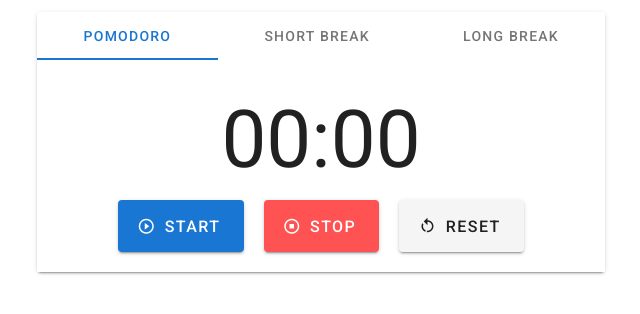
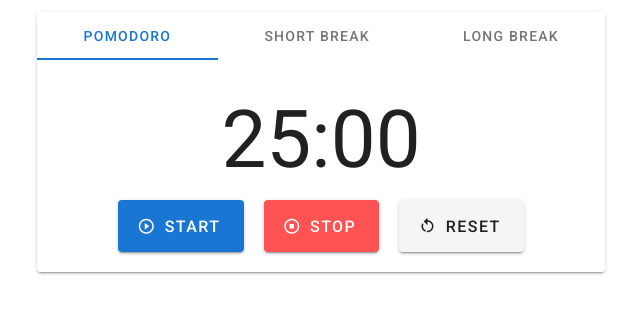
Before and after one commit to shikharbaheti/Pomodoro-App, a Vue app: page / in a window 1280 px wide. Shown: the top 314 px of the page, without its empty margins (319-959 px from the left). Built offline with nearby package versions, Linux system fonts and the light colour scheme.

Commit message:
Finish basic timer
Completed the main timer app - Pomodoro, Short break, and long break.

```diff
--- a/src/App.vue
+++ b/src/App.vue
@@ -1,6 +1,6 @@
 <template>
   <v-app>
-    <v-content>
+    <v-main>
       <v-container>
         <v-row>
           <v-col sm="6" offset-sm="3">
@@ -8,7 +8,7 @@
           </v-col>
         </v-row>
       </v-container>
-    </v-content>
+    </v-main>
   </v-app>
 </template>
 
@@ -19,11 +19,11 @@ export default {
   name: "App",
 
   components: {
-    Pomodoro
+    Pomodoro,
   },
 
   data: () => ({
     //
-  })
+  }),
 };
 </script>
--- a/src/components/Pomodoro.vue
+++ b/src/components/Pomodoro.vue
@@ -1,28 +1,29 @@
 <template>
   <v-card>
-    <v-tabs v-model="timerType" grow>
-      <v-tab v-for="tab in tabTitles" :key="tab">{{ tab }}</v-tab>
-      <v-tabs-items v-model="timerType">
-        <v-tab-item>
-          <v-card
-            color="basil"
-            class="pa-5 d-flex flex-column justify-center align-center"
-            flat
-          >
-            <h1 class="time">{{ display.minutes }}:{{ display.seconds }}</h1>
+    <v-tabs @change="changeCurrentTimer" v-model="currentTimer" grow>
+      <v-tab v-for="timer in timers" :key="timer.name">{{ timer.name }}</v-tab>
+      <!-- <v-tabs-items v-model="currentTimer">
+        <v-tab-item> </v-tab-item>
+      </v-tabs-items> -->
+    </v-tabs>
+    <v-card class="pa-5 d-flex flex-column justify-center align-center" flat>
+      <h1 class="time">{{ displayMinutes }}:{{ displaySeconds }}</h1>
       <div class="button-group">
-              <v-btn x-large color="primary">
+        <v-btn @click="start" x-large color="primary">
           <v-icon left>mdi-play-circle-outline</v-icon>Start
         </v-btn>
-              <v-btn x-large color="error">
+        <v-btn @click="stop" x-large color="error">
           <v-icon left>mdi-stop-circle-outline</v-icon>Stop
         </v-btn>
-              <v-btn x-large> <v-icon left>mdi-restart</v-icon>Reset </v-btn>
+        <v-btn
+          @click="reset(timers[currentTimer].minutes)"
+          :disabled="isRunning"
+          x-large
+        >
+          <v-icon left>mdi-restart</v-icon>Reset
+        </v-btn>
       </div>
     </v-card>
-        </v-tab-item>
-      </v-tabs-items>
-    </v-tabs>
   </v-card>
 </template>
 
@@ -30,27 +31,59 @@
 export default {
   data() {
     return {
-      display: {
-        minutes: "00",
-        seconds: "00",
-      },
+      isRunning: false,
+      timerInstance: null,
       totalSeconds: 25 * 60,
-      timerType: 0,
-      tabTitles: ["Pomodoro", "Short Break", "Long Break"],
+      currentTimer: 0,
+      timers: [
+        { name: "Pomodoro", minutes: 25 },
+        { name: "Short Break", minutes: 5 },
+        { name: "Long Break", minutes: 10 },
+      ],
     };
   },
   computed: {
     displayMinutes() {
-      return Math.floor(totalSeconds / 60);
+      const minutes = Math.floor(this.totalSeconds / 60);
+      return this.formatTime(minutes);
     },
-    displaySeconds() {},
+    displaySeconds() {
+      const seconds = this.totalSeconds % 60;
+      return this.formatTime(seconds);
+    },
   },
   methods: {
+    formatTime(time) {
+      if (time < 10) {
+        return "0" + time;
+      } else {
+        return time.toString();
+      }
+    },
     start() {
-      setInterval(() => {}, 1000);
+      this.stop();
+      this.isRunning = true;
+      this.timerInstance = setInterval(() => {
+        if (this.totalSeconds <= 0) {
+          this.stop();
+          return;
+        }
+        this.totalSeconds -= 1;
+      }, 1000);
     },
-    stop() {},
-    reset() {},
+    stop() {
+      this.isRunning = false;
+      clearInterval(this.timerInstance);
+    },
+    reset(minutes) {
+      this.stop();
+      this.totalSeconds = minutes * 60;
+    },
+    changeCurrentTimer(num) {
+      console.log(num);
+      this.currentTimer = num;
+      this.reset(this.timers[num].minutes);
+    },
   },
 };
 </script>
```
Lines whose indentation alone changed are shown as unchanged.
